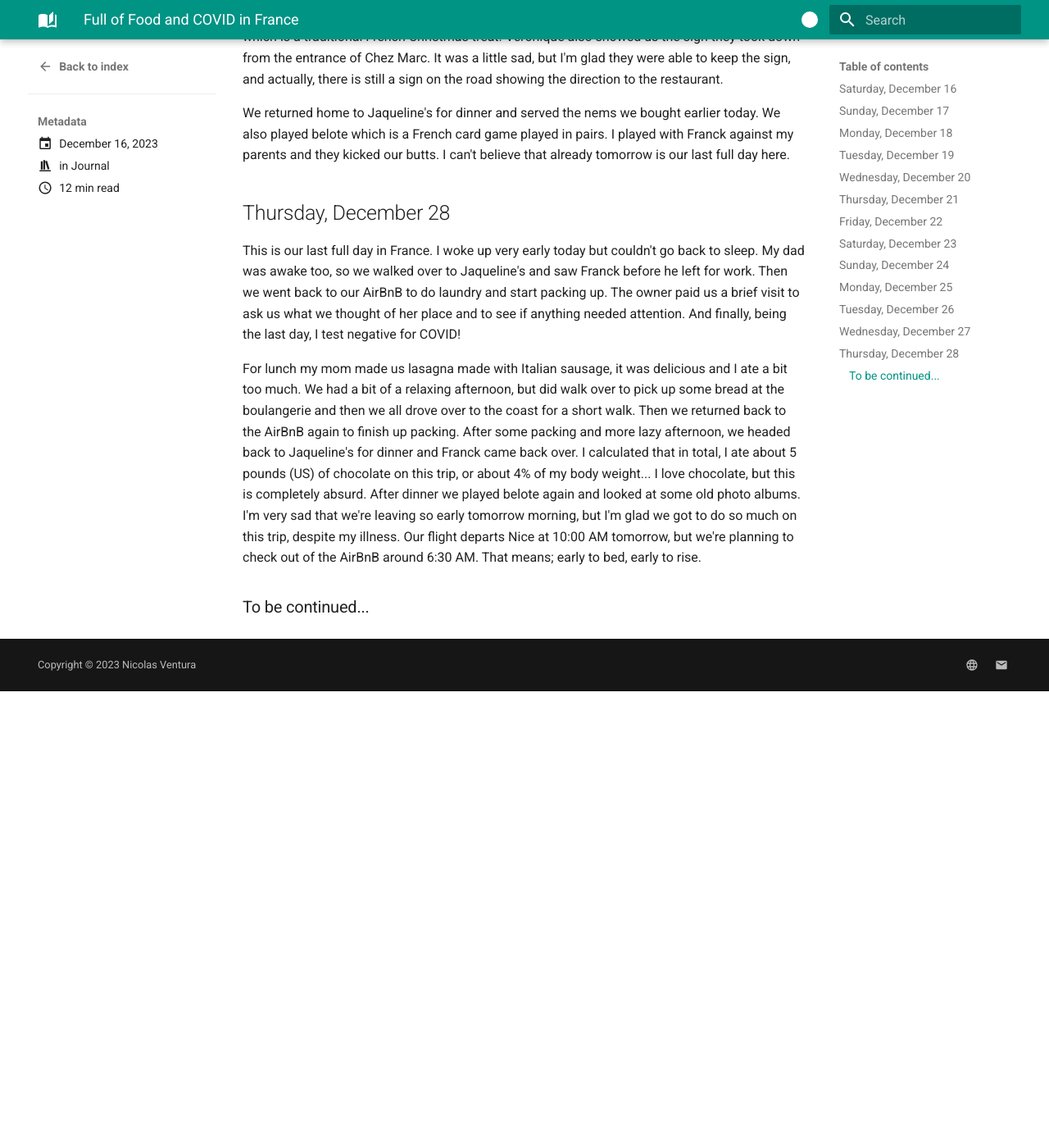
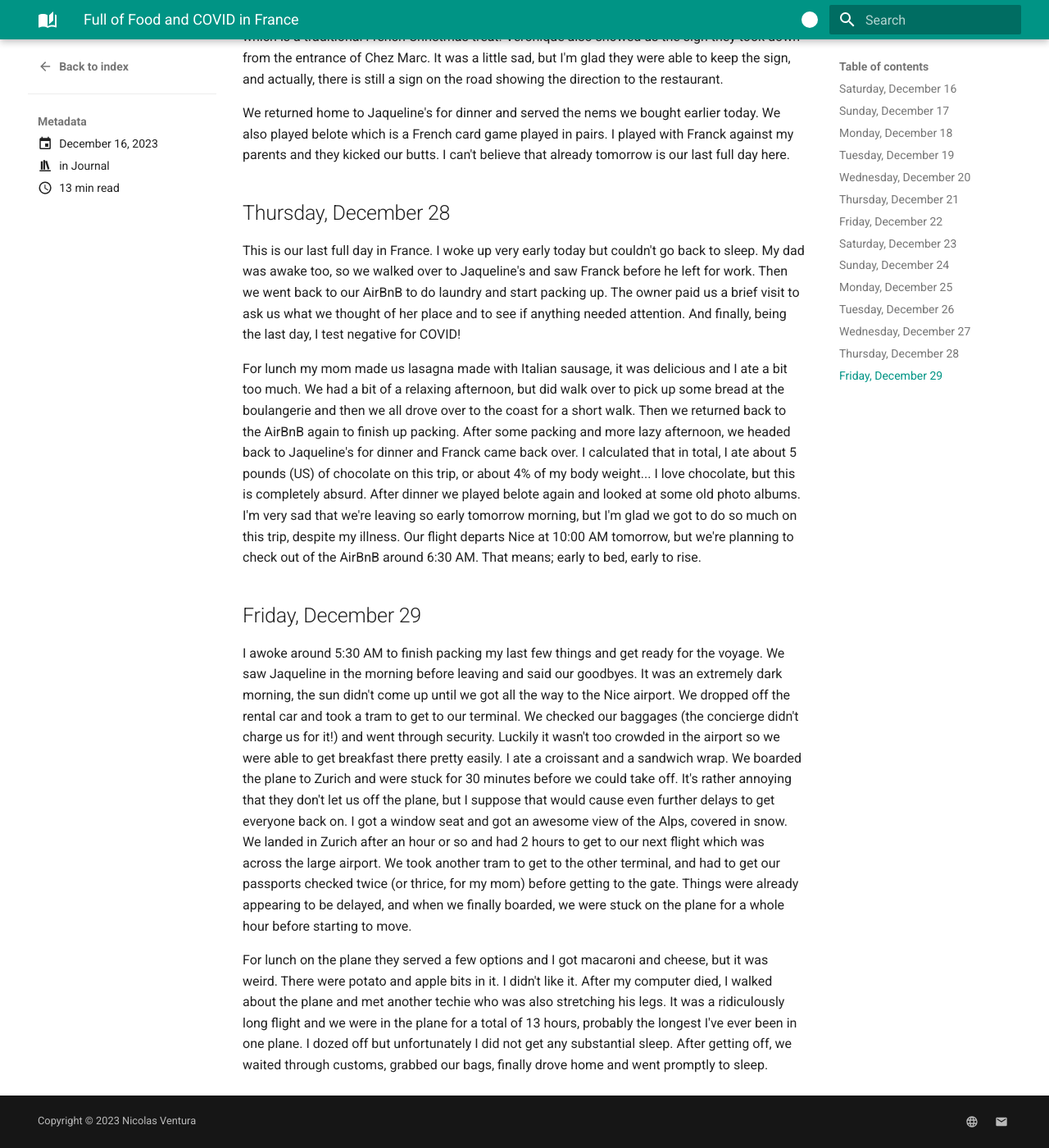
Before and after one commit to nicfv/Me, an MkDocs documentation site: the page built from docs/posts/007-france.md, in a window 1280 px wide and 1400 px high, scrolled down 5346 px. Shown: the whole window at 82% size. Built offline with MkDocs 1.6.1 and Material for MkDocs 9.7.7, drawn with Linux system fonts in a browser that asks for light colours; before the commit the page ends 6189 px from its top, so only the background shows below that.

Commit message:
Finish story

```diff
--- a/docs/posts/007-france.md
+++ b/docs/posts/007-france.md
@@ -88,4 +88,8 @@ This is our last full day in France. I woke up very early today but couldn't go
 
 For lunch my mom made us lasagna made with Italian sausage, it was delicious and I ate a bit too much. We had a bit of a relaxing afternoon, but did walk over to pick up some bread at the boulangerie and then we all drove over to the coast for a short walk. Then we returned back to the AirBnB again to finish up packing. After some packing and more lazy afternoon, we headed back to Jaqueline's for dinner and Franck came back over. I calculated that in total, I ate about 5 pounds (US) of chocolate on this trip, or about 4% of my body weight... I love chocolate, but this is completely absurd. After dinner we played belote again and looked at some old photo albums. I'm very sad that we're leaving so early tomorrow morning, but I'm glad we got to do so much on this trip, despite my illness. Our flight departs Nice at 10:00 AM tomorrow, but we're planning to check out of the AirBnB around 6:30 AM. That means; early to bed, early to rise.
 
-### To be continued...
+## Friday, December 29
+
+I awoke around 5:30 AM to finish packing my last few things and get ready for the voyage. We saw Jaqueline in the morning before leaving and said our goodbyes. It was an extremely dark morning, the sun didn't come up until we got all the way to the Nice airport. We dropped off the rental car and took a tram to get to our terminal. We checked our baggages (the concierge didn't charge us for it!) and went through security. Luckily it wasn't too crowded in the airport so we were able to get breakfast there pretty easily. I ate a croissant and a sandwich wrap. We boarded the plane to Zurich and were stuck for 30 minutes before we could take off. It's rather annoying that they don't let us off the plane, but I suppose that would cause even further delays to get everyone back on. I got a window seat and got an awesome view of the Alps, covered in snow. We landed in Zurich after an hour or so and had 2 hours to get to our next flight which was across the large airport. We took another tram to get to the other terminal, and had to get our passports checked twice (or thrice, for my mom) before getting to the gate. Things were already appearing to be delayed, and when we finally boarded, we were stuck on the plane for a whole hour before starting to move.
+
+For lunch on the plane they served a few options and I got macaroni and cheese, but it was weird. There were potato and apple bits in it. I didn't like it. After my computer died, I walked about the plane and met another techie who was also stretching his legs. It was a ridiculously long flight and we were in the plane for a total of 13 hours, probably the longest I've ever been in one plane. I dozed off but unfortunately I did not get any substantial sleep. After getting off, we waited through customs, grabbed our bags, finally drove home and went promptly to sleep.
```
